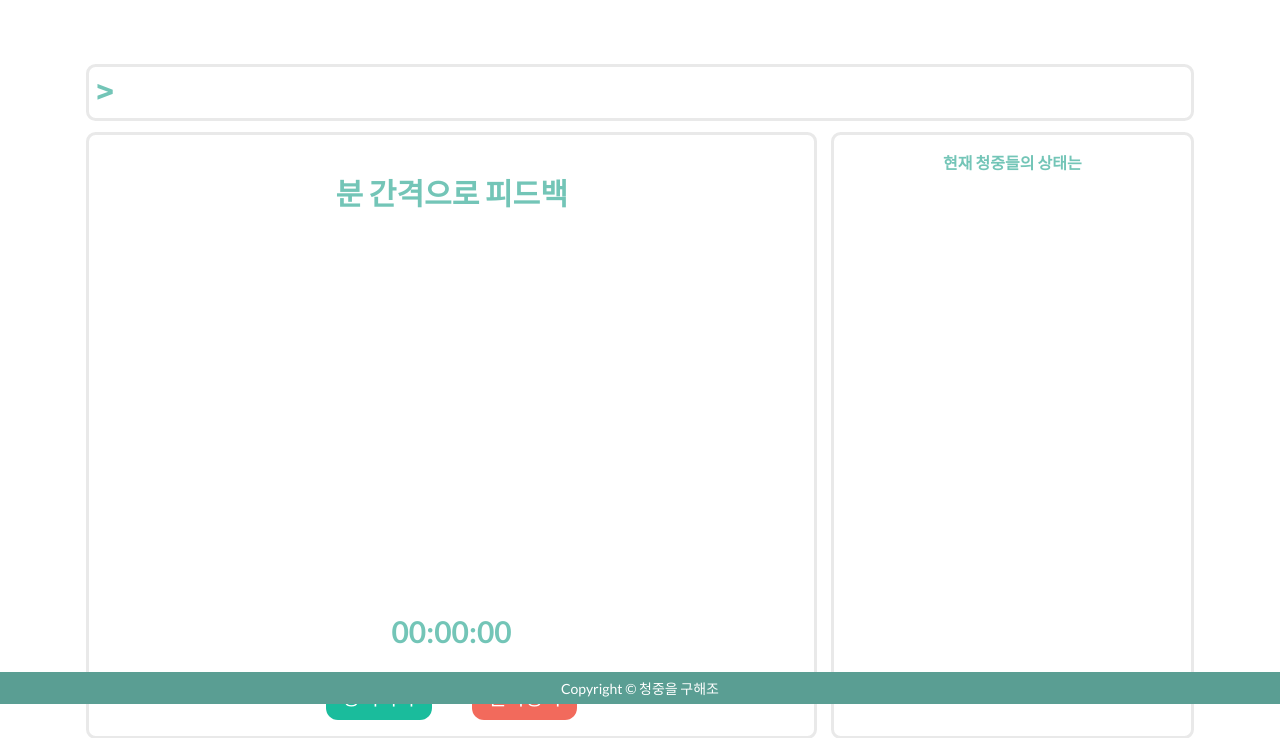
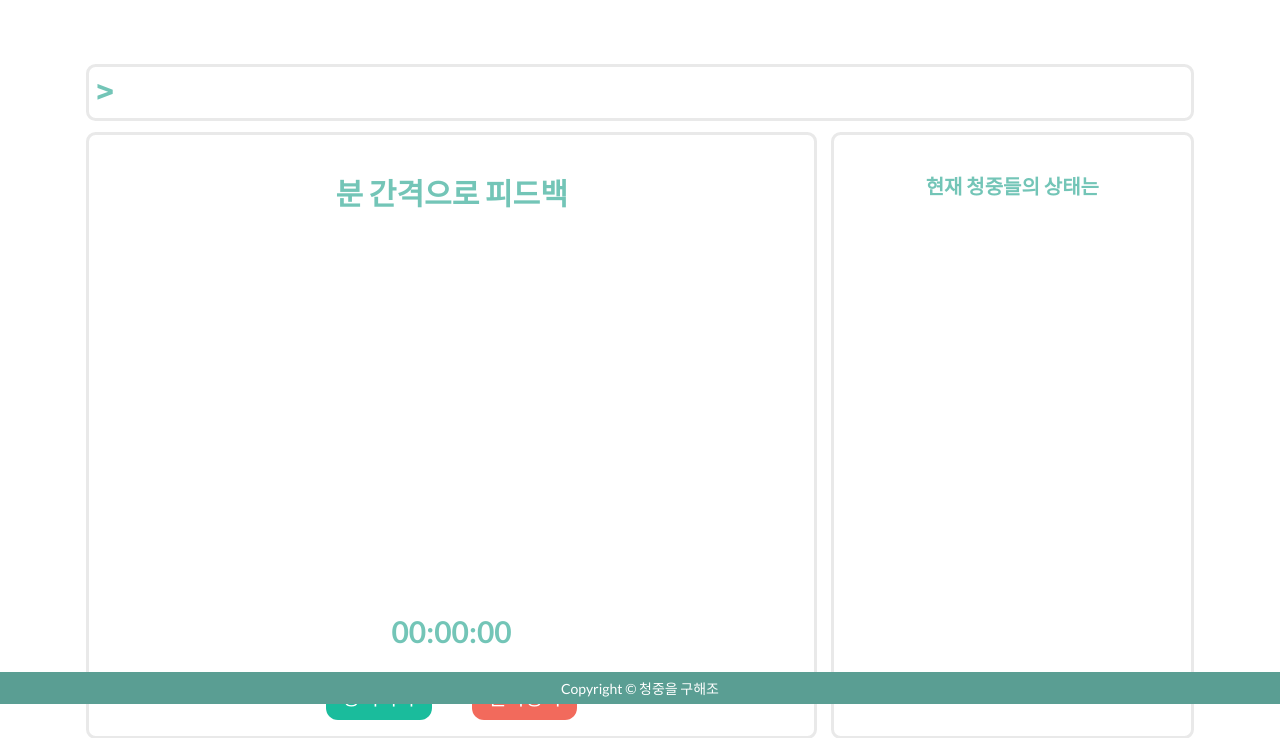
Before and after one commit to dclxxi/real-time-audience-reaction-analysis-service, a Django app: template monitoring/templates/live/analysis_page.html in a window 1280 px wide. Shown: the part 96-834 px from the top of the page. Run offline with Django 5.2, Linux system fonts and the light colour scheme; the template is opened without the code that fills it, so the values that code supplies are empty; some libraries are stand-ins or nearby versions.

Commit message:
feat: 집중도 출력 텍스트 수정

```diff
--- a/monitoring/static/js/record.js
+++ b/monitoring/static/js/record.js
@@ -150,7 +150,7 @@ async function sendFile(image, video) {
             const emotion = $('#emotionImage');
             $('#reaction').empty();
             let audience_reaction = data['concentration'];
-            $('#concentrationTextElement').text(audience_reaction + '%');
+            $('#concentrationTextElement').text("집중도: " + audience_reaction + "%");
             if (audience_reaction >= 70) {
                 console.log('긍정')
                 emotion.attr("src", "/static/img/emotion/smile.png");
--- a/monitoring/templates/live/analysis_page.html
+++ b/monitoring/templates/live/analysis_page.html
@@ -107,11 +107,14 @@
                     </div>
                     <div class="fade_container col-12 col-md-4 p-3 analysis-card border-wrapping"
                          style="margin-bottom: 0.7rem;">
-                        <div style="width: 100%; text-align: center; font-weight: 800;">현재 청중들의 상태는</div>
+                        <div style="width: 100%; text-align: center; font-weight: 800; margin-top: 20px; font-size: 20px;">
+                            현재 청중들의 상태는
+                        </div>
                         <img id="emotionImage" style="margin-top:100px; width: 100%;">
                         <div id="concentrationTextElement"
                              style="width: 100%; text-align: center;
-                             font-weight: 800; font-size: 45px; margin-top: 50px;"></div>
+                             font-weight: 800; font-size: 30px; margin-top: 50px;">
+                        </div>
                     </div>
                 </div>
             </main>
```
